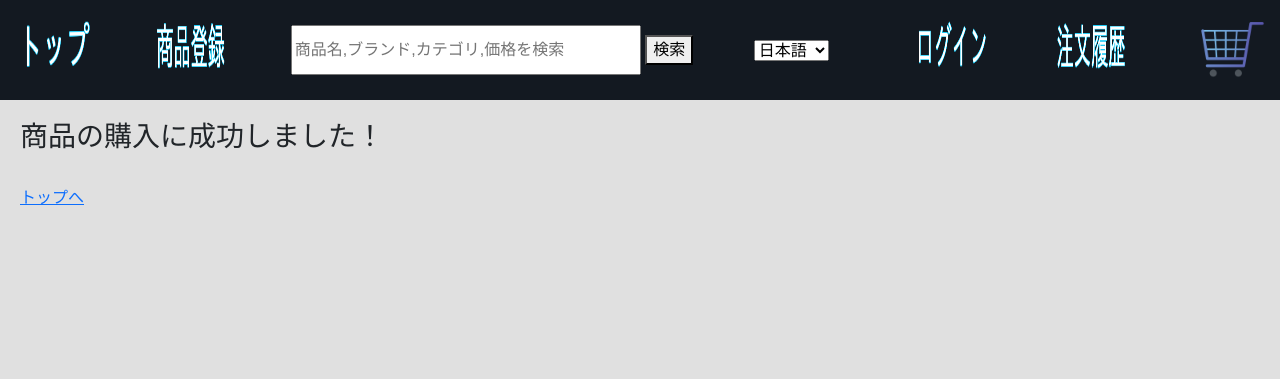
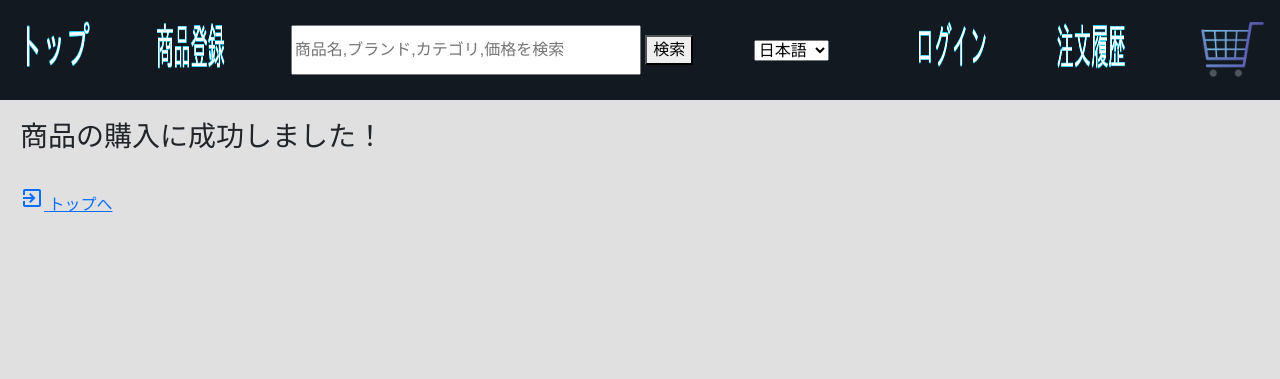
Before and after one commit to shomaozasa/NenkanSeisaku, a Django app: page /purchase_successed in a window 1280 px wide. Shown: the top 379 px of the page. Run offline with Django 4.2, Linux system fonts and the light colour scheme.

Commit message:
Update purchase_successed.html

```diff
--- a/amazon/templates/purchase_successed.html
+++ b/amazon/templates/purchase_successed.html
@@ -4,7 +4,11 @@
 
 {% block contents %}
 <h3><span id="success">商品の購入に成功しました！</span></h3><br>
-<p><a href="{% url 'amazon:index'%}" id="top"><span id="back">トップへ</span></a></p>
+<p><a href="{% url 'amazon:index'%}" id="top">
+    <span class="material-symbols-outlined">
+    exit_to_app
+    </span>
+    <span id="back">トップへ</span></a></p>
 
 <script>
     document.getElementById('language-select').addEventListener('change', function () {
```
